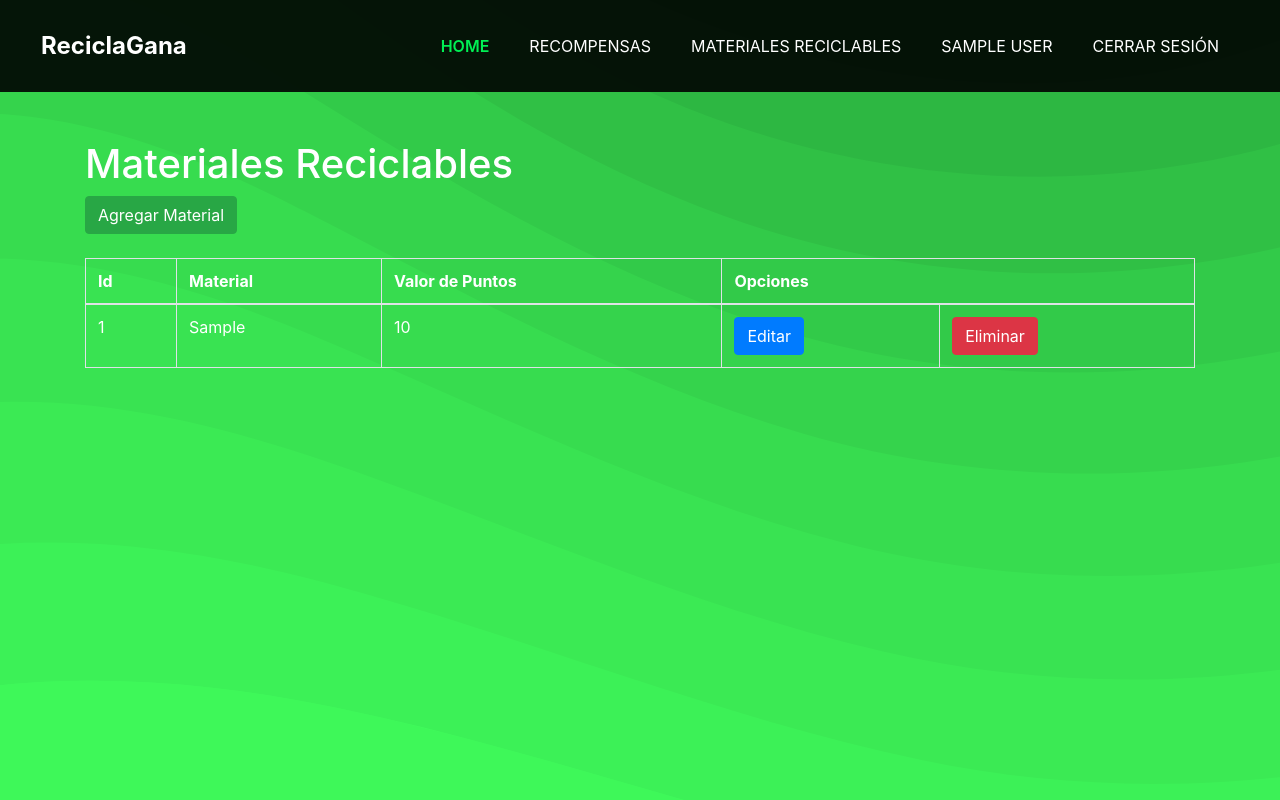
After one commit to M1Moya/Recicla_Gana_2023, a Django app: page /material/ in a window 1280 px wide. The commit adds this page. Run offline with Django 4.2, Linux system fonts and the light colour scheme; a user stored in the database is signed in; tables that the repository leaves empty hold one stand-in row (values such as "Sample post"); parts of the project's set-up code (start-up, migrations or seed data) failed here and were passed over; some libraries are stand-ins or nearby versions.

Commit message:
CRUD Material Reciclables

```diff
--- a/templates/base.html
+++ b/templates/base.html
@@ -57,9 +57,12 @@
                 <li class="nav-item active">
                   <a class="nav-link" href="{%url 'home' %}">Home <span class="sr-only">(current)</span></a>
                 </li>
-                {% if user.is_superuser%}
+                {% if user.is_authenticated%}
                 <li class="nav-item">
-                  <a class="nav-link" href="{% url 'recompensa' %}">Recomepensas</a>
+                  <a class="nav-link" href="{% url 'recompensa' %}">Recompensas</a>
+                </li>
+                <li class="nav-item">
+                  <a class="nav-link" href="{% url 'material' %}">Materiales Reciclables</a>
                 </li>
                 {%else%}
                 <li class="nav-item">
@@ -78,8 +81,6 @@
                   <a class="nav-link" href="{% url 'signup' %}"> <i class="fa fa-user" aria-hidden="true"></i>Registrarse</a>
                 </li>
                 {%endif%}
-              </ul>
-              <ul class="navbar-nav">
                 {%if user.is_authenticated%}
                 <li class="nav-item">
                   <a class="nav-link" href="">{{ user.nombre}}</a>
--- /dev/null
+++ b/templates/material_list.html
@@ -0,0 +1,38 @@
+{% extends "base.html" %} {% block content %}
+<div class="container mt-5">
+    <h1 class="text-white">Materiales Reciclables</h1>
+    {%if user.is_superuser%}
+    <a class="btn btn-success" href="{% url 'new_material'%}">Agregar Material</a> <!-- Generar un boton que lleve al template de añadir un producto-->
+    {%endif%}
+    <br>
+    <div class="row text-white">
+        <div class="col-12 mt-4">
+          <table class="table table-bordered text-white">
+            <thead>
+              <tr>
+                <th scope="col">Id</th>
+                <th scope="col">Material</th>
+                <th scope="col">Valor de Puntos</th>
+                {%if user.is_superuser%}
+                <th colspan="2">Opciones</th>
+                {%endif%}
+              </tr>
+            </thead>
+            <tbody>
+              {% for material in material_list %}
+                <tr>
+                  <td>{{ material.id }}</td>
+                  <td>{{ material.material }}</td>
+                  <td>{{ material.valor_puntos }}</td>
+                  {% if user.is_superuser%}
+                  <td><a href="{% url 'edit_material' material.id %}" class="btn btn-primary">Editar</a></td>
+                  <td><a href="{% url 'delete_material' material.id %}" class="btn btn-danger">Eliminar</a></td>
+                  {%endif%}
+                </tr>
+              {% endfor %}
+            </tbody>
+          </table>
+        </div>
+    </div>
+</div>
+{% endblock content %}
--- a/usuario/models.py
+++ b/usuario/models.py
@@ -2,7 +2,7 @@ from django.db import models
 
 # Create your models here.
 class Material(models.Model):
-    id = models.CharField(primary_key=True, max_length=5, db_column='Id_Material')
+    id = models.AutoField(primary_key=True,unique=True, db_column='Id_Material')
     material = models.CharField(max_length=40, db_column='Material')
     valor_puntos = models.IntegerField(db_column='Valor_Unitario_Puntos')
 
--- a/usuario/urls.py
+++ b/usuario/urls.py
@@ -7,5 +7,9 @@ urlpatterns = [
     path("recompensa/", login_required(ListRecompensaView.as_view()), name='recompensa'),
     path("recompensa/agregar_recompensa/", login_required(NewRecompensa.as_view()), name='new_recompensa'),
     path("recompensa/<int:pk>/editar_recompensa/", login_required(EditRecompensa.as_view()), name='edit_recompensa'),
-    path("recompensa/<int:pk>/eliminar_recompensa/", login_required(DeleteRecompensa.as_view()), name='delete_recompensa')
+    path("recompensa/<int:pk>/eliminar_recompensa/", login_required(DeleteRecompensa.as_view()), name='delete_recompensa'),
+    path("material/", login_required(ListMaterialView.as_view()), name='material'),
+    path("material/<int:pk>/editar_material/", login_required(EditMaterial.as_view()), name='edit_material'),
+    path("material/<int:pk>/eliminar_material/", login_required(DeleteMaterial.as_view()), name='delete_material'),
+    path("material/agregar_material/", login_required(NewMaterial.as_view()), name='new_material'),
 ]
--- a/usuario/views.py
+++ b/usuario/views.py
@@ -30,3 +30,24 @@ class DeleteRecompensa(DeleteView):
     model = Canjeables
     template_name = "recompensa_delete.html"
     success_url  = reverse_lazy("recompensa")
+
+class ListMaterialView(ListView):
+    model = Material
+    template_name = "material_list.html"
+
+class EditMaterial(UpdateView):
+    model = Material
+    template_name = "material_edit.html"
+    fields = ["material", "valor_puntos"]
+    success_url = reverse_lazy("material")
+
+class DeleteMaterial(DeleteView):
+    model = Material
+    template_name = "material_delete.html"
+    success_url  = reverse_lazy("material")
+
+class NewMaterial(CreateView):
+    model = Material
+    template_name = "material_new.html"
+    fields = "__all__"
+    success_url = reverse_lazy("material")
```
Also changed, not shown: templates/material_delete.html (added, +19 -0 lines), templates/material_edit.html (added, +20 -0 lines), templates/material_new.html (added, +19 -0 lines), templates/recompensa_list.html (+7 -2 lines), usuario/migrations/0013_alter_material_options.py (added), usuario/migrations/0014_alter_material_options.py (added).
